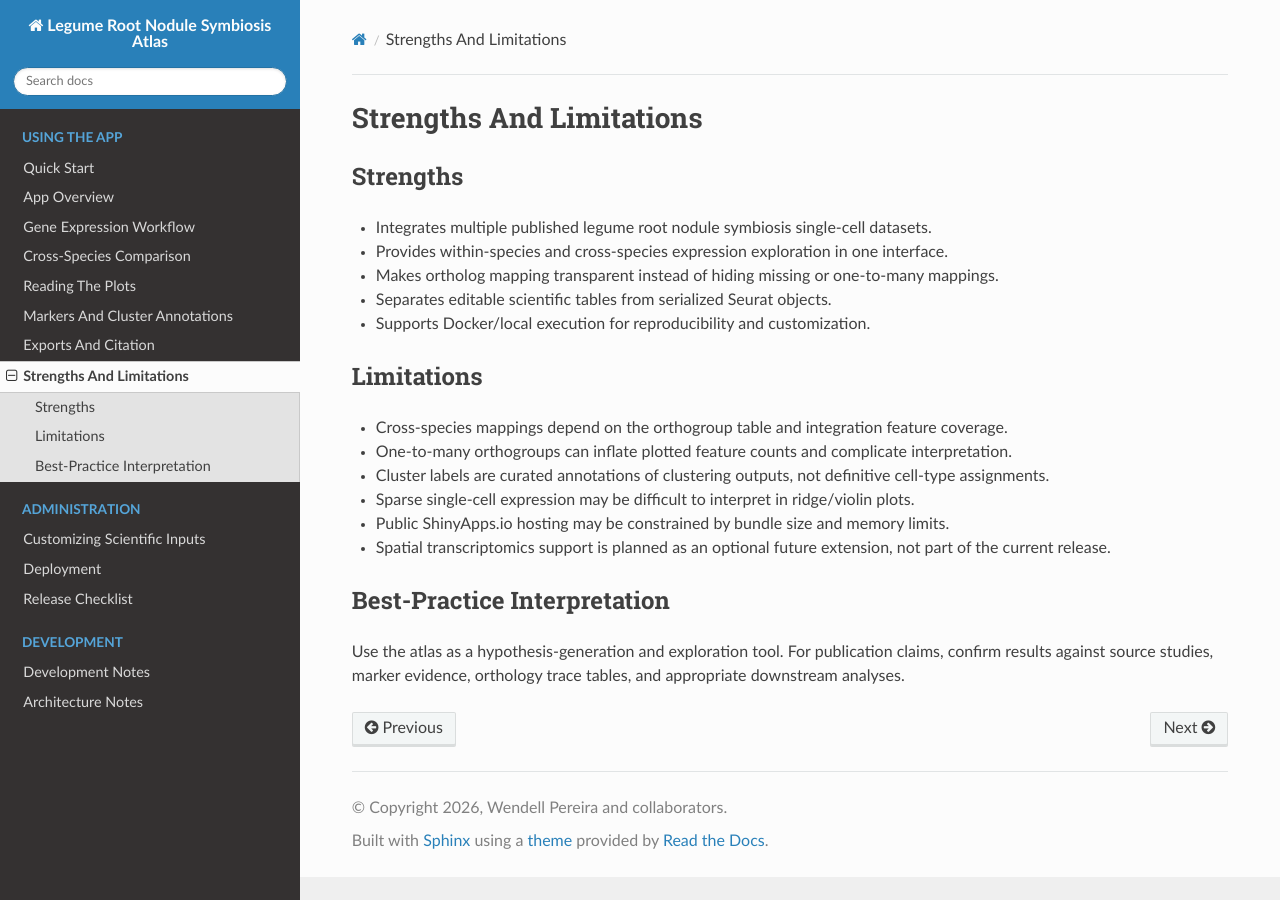
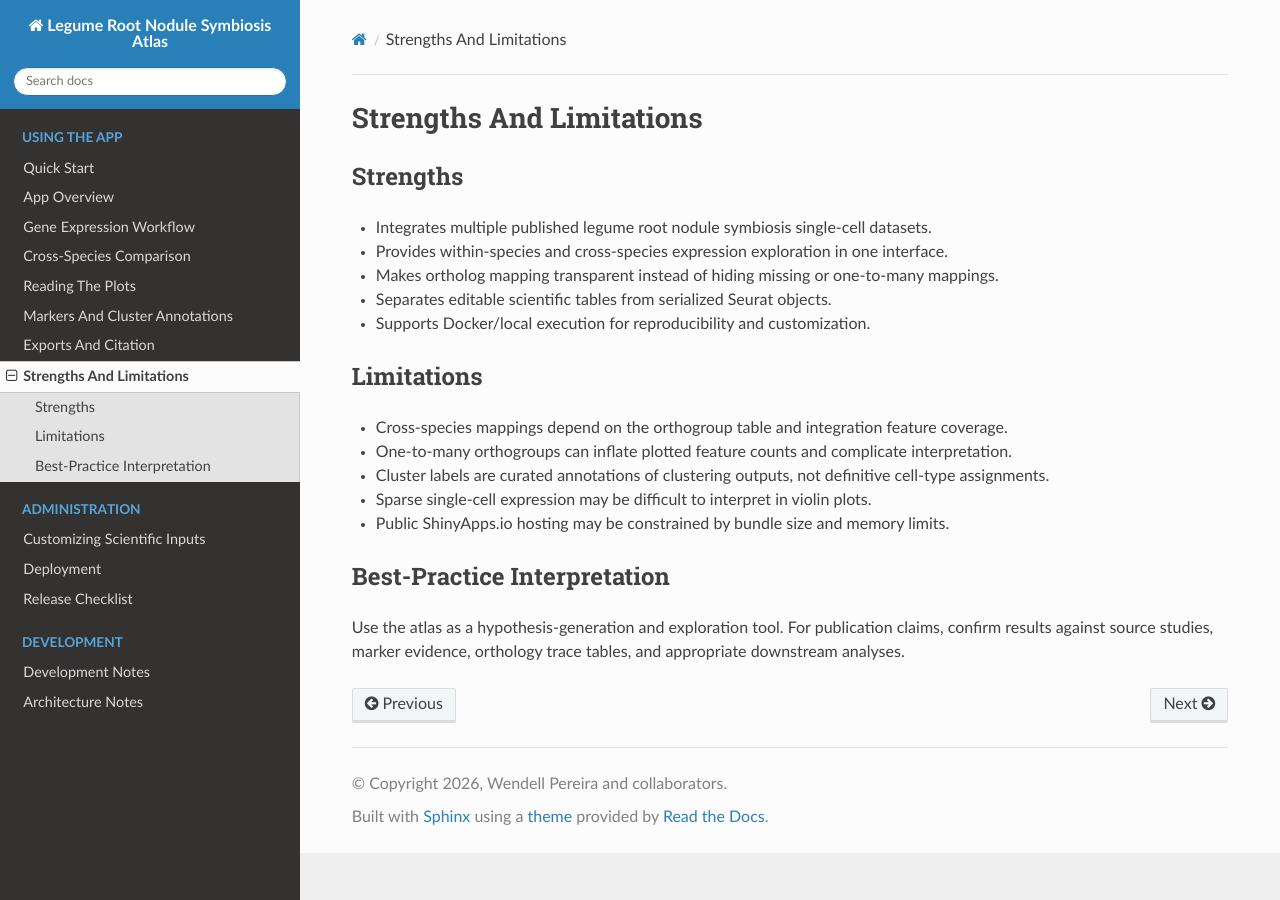
Before and after one commit to wendelljpereira/Legume_Root_Nodule_Symbiosis_Atlas, a Sphinx documentation site: the page built from docs/strengths-limitations.md, in a window 1280 px wide. Built offline with Sphinx 7.4.7 and the Read the Docs theme 3.1.0, drawn with Linux system fonts in a browser that asks for light colours.

Commit message:
Focus app on single-cell expression

```diff
--- a/docs/strengths-limitations.md
+++ b/docs/strengths-limitations.md
@@ -13,9 +13,8 @@
 - Cross-species mappings depend on the orthogroup table and integration feature coverage.
 - One-to-many orthogroups can inflate plotted feature counts and complicate interpretation.
 - Cluster labels are curated annotations of clustering outputs, not definitive cell-type assignments.
-- Sparse single-cell expression may be difficult to interpret in ridge/violin plots.
+- Sparse single-cell expression may be difficult to interpret in violin plots.
 - Public ShinyApps.io hosting may be constrained by bundle size and memory limits.
-- Spatial transcriptomics support is planned as an optional future extension, not part of the current release.
 
 ## Best-Practice Interpretation
 
```
Also changed, not shown: README.md (+1 -1 lines), docs/codex-handoff.md (+0 -2 lines), docs/user-guide/gene-expression.md (+1 -1 lines), docs/user-guide/plots.md (+1 -1 lines), 4 other files.
